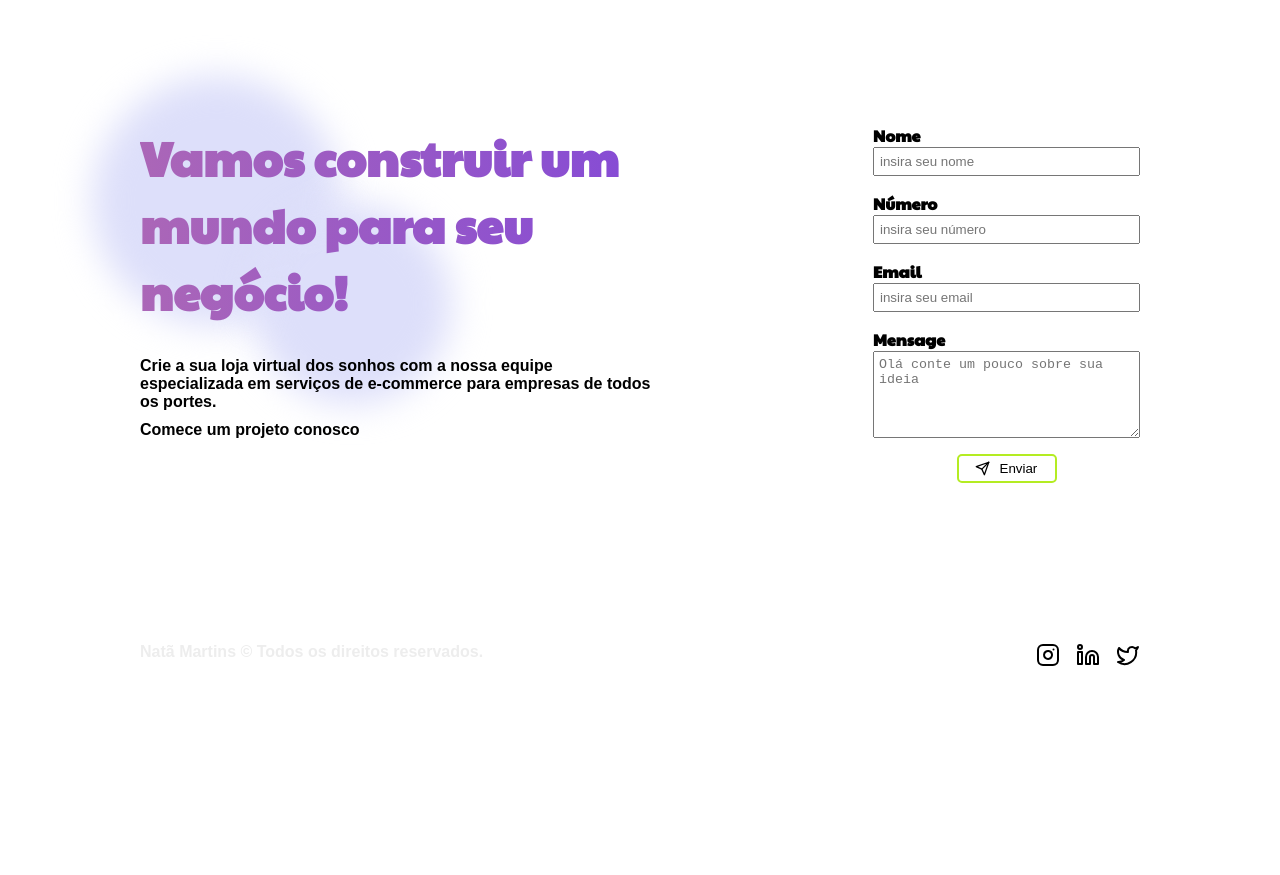
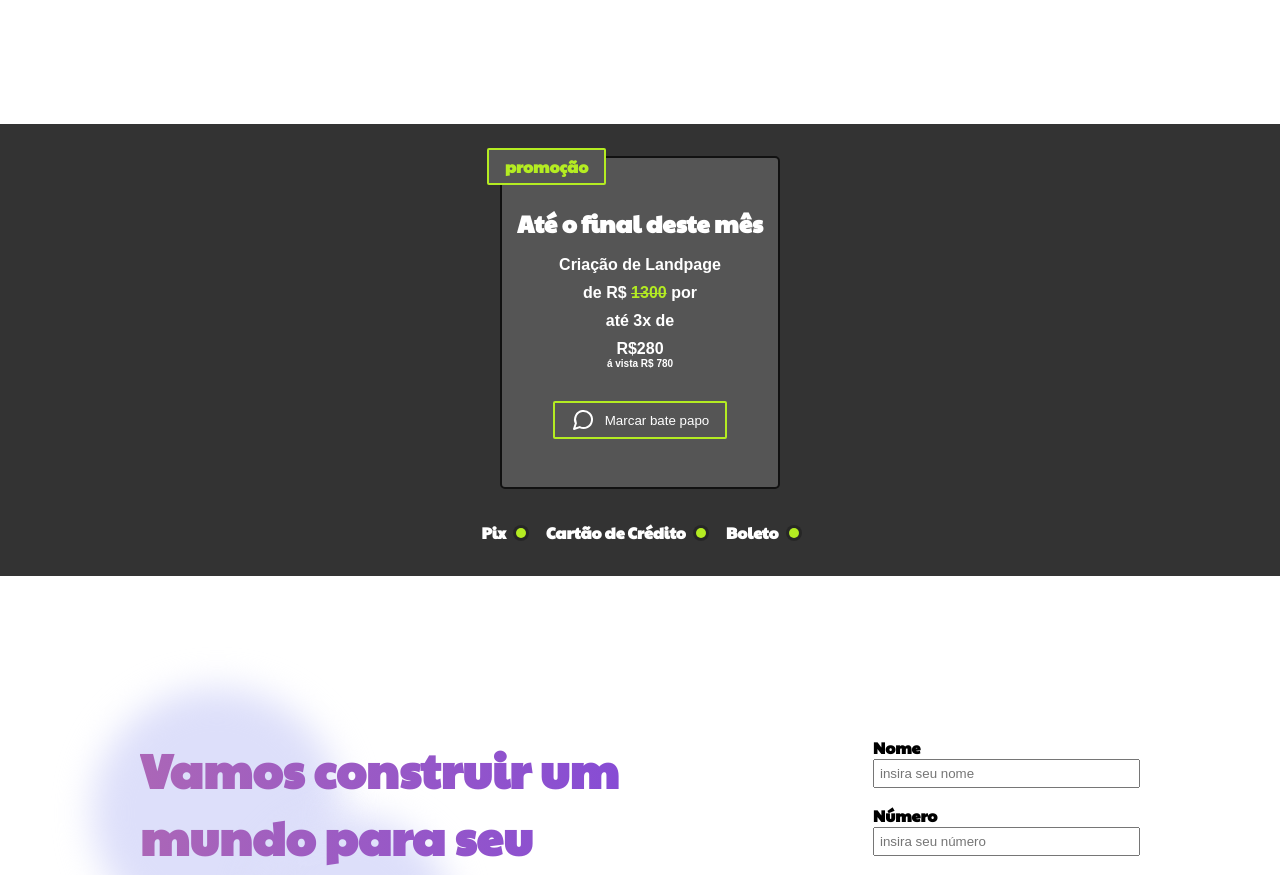
Before and after one commit to natamartins/mycompany, a Next.js app: page / in a window 1280 px wide. Shown: the part 2640-3515 px from the top of the page. Before the commit the page ends 3323 px from the top, so only its background shows below. Built offline with nearby package versions, Linux system fonts and the light colour scheme.

Commit message:
new update

```diff
--- a/src/app/page.tsx
+++ b/src/app/page.tsx
@@ -17,6 +17,7 @@ import Photo04 from '../../public/img/Futuristic.gif'
 import Marketing from '../../public/img/tecnolog-removebg-preview.png'
 import Arrow from '../../public/img/Arrow.jpg'
 import Form from "@/components/Form"
+import { MessageCircleIcon } from "lucide-react";
 
 
 export default function Home(): JSX.Element {
@@ -162,7 +163,7 @@ export default function Home(): JSX.Element {
             <Image src={Marketing} alt="" />
           </div>
         </section>
-        {/* <section className="card_promotion">
+        <section className="card_promotion">
           <div className="card_promotion-contant" data-aos="zoom-in">
             <div className="card_promotion-box">
               <span className="card_promotion-textdecoration">promoção</span>
@@ -196,7 +197,7 @@ export default function Home(): JSX.Element {
               <div />
             </li>
           </ul>
-        </section> */}
+        </section>
       </main>
       <footer className="card_footer">
         <section className="card_footer-info" id="createproject">
```
